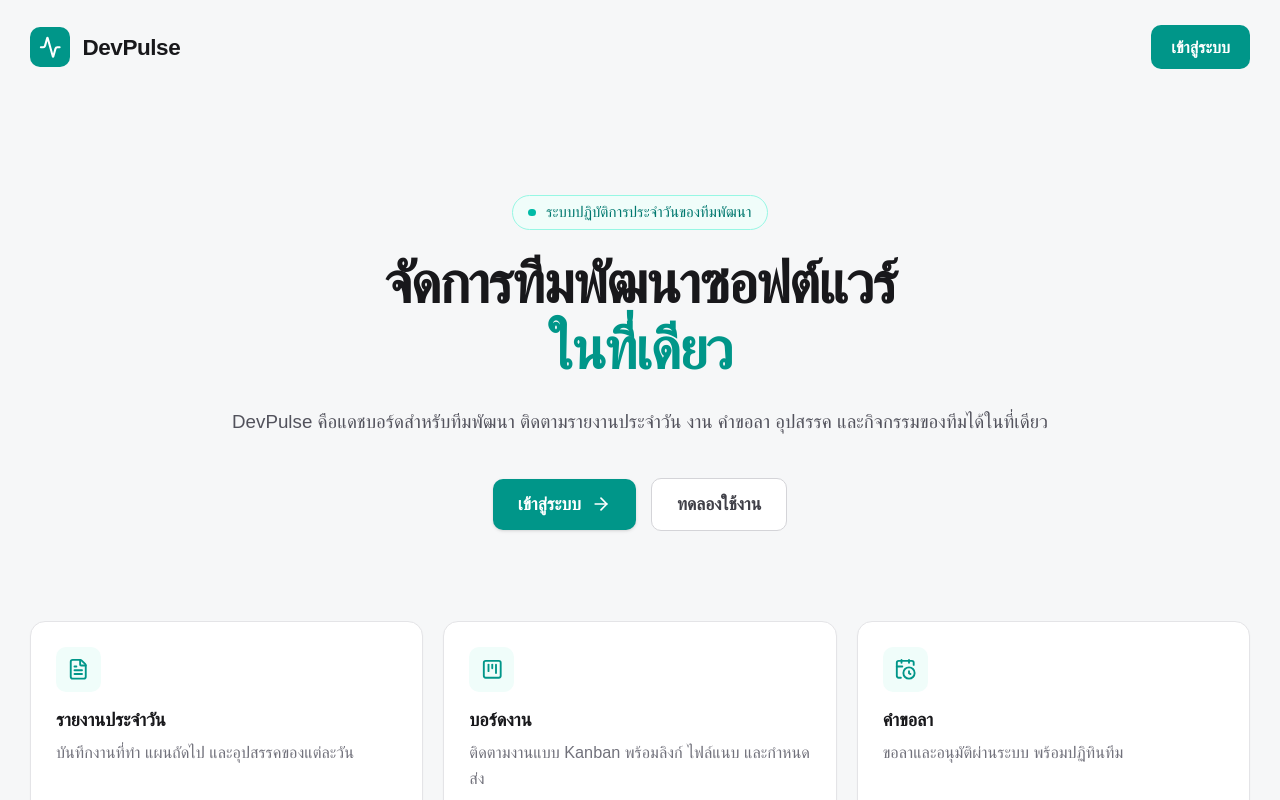
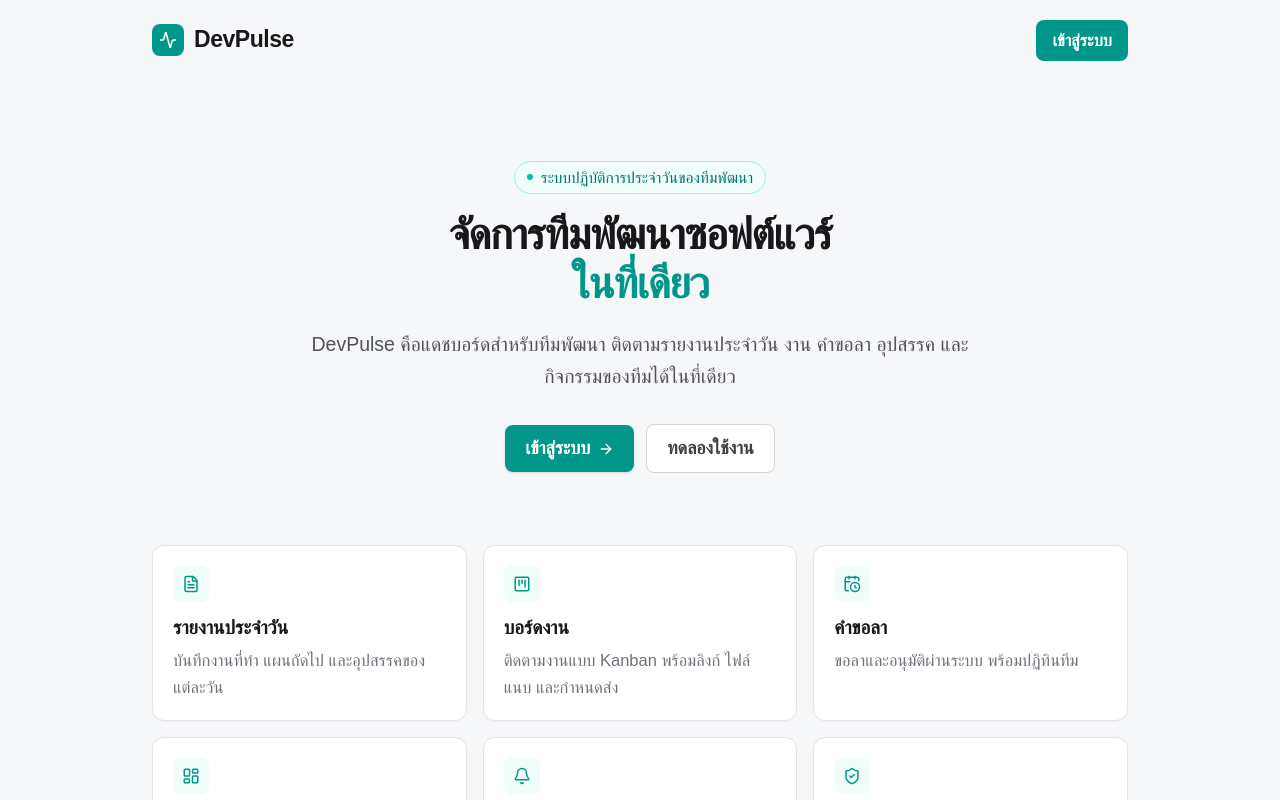
Before and after one commit to pisitleephathr-ai/devpulse-frontend, a Next.js app: page / in a window 1280 px wide. Shown: the top 800 px of the page. Built offline with nearby package versions, Linux system fonts and the light colour scheme; a web font is replaced by a local one.

Commit message:
Typography: enlarge fonts via size overrides, drop UI zoom

```diff
--- a/src/app/globals.css
+++ b/src/app/globals.css
@@ -59,17 +59,6 @@ body {
   height: 100%;
 }
 
-/*
-  Slightly enlarge the whole UI for readability. `zoom` (not root font-size)
-  because the app uses many arbitrary px sizes (text-[12.5px] …) that would NOT
-  scale with a font-size change. Applied on <html> so fixed elements (modal
-  scrim, toasts) scale correctly too. Angsana New / Maitree have small glyphs,
-  so this runs a bit higher than a typical bump. Tune 1.15–1.35 to taste.
-*/
-html {
-  zoom: 1.25;
-}
-
 body {
   margin: 0;
   background: var(--canvas);
@@ -94,6 +83,47 @@ body {
 .font-mono {
   font-family: var(--font-geist-mono), ui-monospace, "SF Mono", Menlo, monospace;
 }
+
+/*
+  Global text-size bump (~+30%). The app hardcodes font sizes as arbitrary px
+  (text-[12.5px] …) which don't scale with root font-size, so instead of zooming
+  the whole UI (which enlarges spacing/modals and looks off) we override just the
+  font-size of every size utility actually used. Un-layered so these win over
+  Tailwind's layered utilities; only text grows, layout/spacing stays put.
+  Tune the values here to taste.
+*/
+.text-\[9px\] { font-size: 12px; }
+.text-\[9\.5px\] { font-size: 12.5px; }
+.text-\[10px\] { font-size: 13px; }
+.text-\[10\.5px\] { font-size: 13.5px; }
+.text-\[11px\] { font-size: 14px; }
+.text-\[11\.5px\] { font-size: 15px; }
+.text-\[12px\] { font-size: 15.5px; }
+.text-\[12\.5px\] { font-size: 16px; }
+.text-\[13px\] { font-size: 16.5px; }
+.text-\[13\.5px\] { font-size: 17.5px; }
+.text-\[14px\] { font-size: 18px; }
+.text-\[14\.5px\] { font-size: 19px; }
+.text-\[15px\] { font-size: 19.5px; }
+.text-\[15\.5px\] { font-size: 20px; }
+.text-\[16px\] { font-size: 21px; }
+.text-\[17px\] { font-size: 22px; }
+.text-\[18px\] { font-size: 23px; }
+.text-\[19px\] { font-size: 24.5px; }
+.text-\[22px\] { font-size: 28px; }
+.text-\[26px\] { font-size: 33px; }
+.text-\[28px\] { font-size: 36px; }
+.text-\[30px\] { font-size: 38px; }
+.text-\[32px\] { font-size: 41px; }
+.text-\[34px\] { font-size: 43px; }
+.text-\[44px\] { font-size: 56px; }
+.text-\[46px\] { font-size: 58px; }
+/* Standard Tailwind size utilities used in a few spots. */
+.text-xs { font-size: 15.5px; }
+.text-sm { font-size: 18px; }
+.text-base { font-size: 21px; }
+.text-lg { font-size: 23px; }
+.text-xl { font-size: 26px; }
 
 /* Consistent focus treatment matching the handoff */
 input:focus-visible,
```
